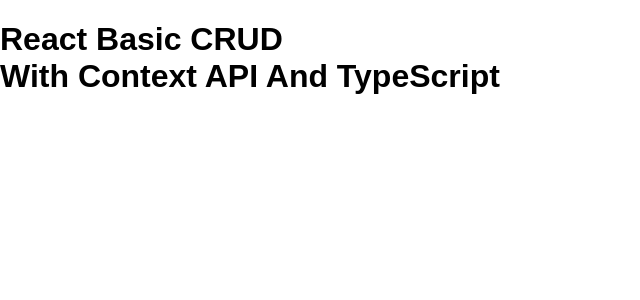
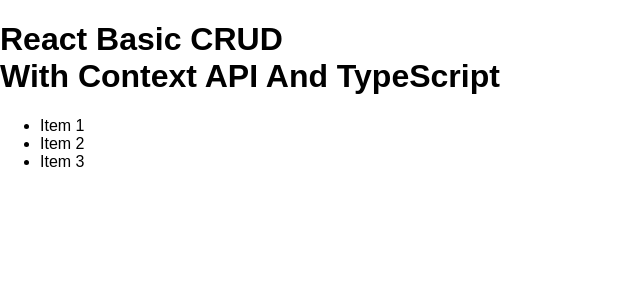
Before and after one commit to jpbarbosa/react-context-ts, a React (Create React App) app: page / in a window 1280 px wide. Shown: the top 300 px of the page, without its empty margins (0-640 px from the left). Built offline with nearby package versions, Linux system fonts and the light colour scheme.

Commit message:
Create basic context to list records

```diff
--- a/src/components/App.tsx
+++ b/src/components/App.tsx
@@ -1,5 +1,7 @@
 import React from 'react';
 import '../styles/index.css';
+import { DataProvider } from '../contexts/dataContext';
+import List from './List';
 
 const App: React.FC = () => {
   return (
@@ -10,6 +12,9 @@ const App: React.FC = () => {
           <div>With Context API And TypeScript</div>
         </h1>
       </header>
+      <DataProvider>
+        <List />
+      </DataProvider>
     </div>
   );
 };
--- /dev/null
+++ b/src/components/List.tsx
@@ -0,0 +1,15 @@
+import { useDataContext } from '../contexts/dataContext';
+
+const List: React.FC = () => {
+  const { data } = useDataContext();
+
+  return (
+    <ul>
+      {data.map((record) => (
+        <li key={record}>{record}</li>
+      ))}
+    </ul>
+  );
+};
+
+export default List;
--- /dev/null
+++ b/src/contexts/dataContext.tsx
@@ -0,0 +1,23 @@
+import { createContext, ReactNode, useContext } from 'react';
+
+interface DataContext {
+  data: string[];
+}
+
+const dataContext = createContext<DataContext>({
+  data: [],
+});
+
+interface DataProviderProps {
+  children: ReactNode;
+}
+
+export const DataProvider: React.FC<DataProviderProps> = ({ children }) => {
+  const value = {
+    data: ['Item 1', 'Item 2', 'Item 3'],
+  };
+
+  return <dataContext.Provider value={value}>{children}</dataContext.Provider>;
+};
+
+export const useDataContext = () => useContext(dataContext);
```
